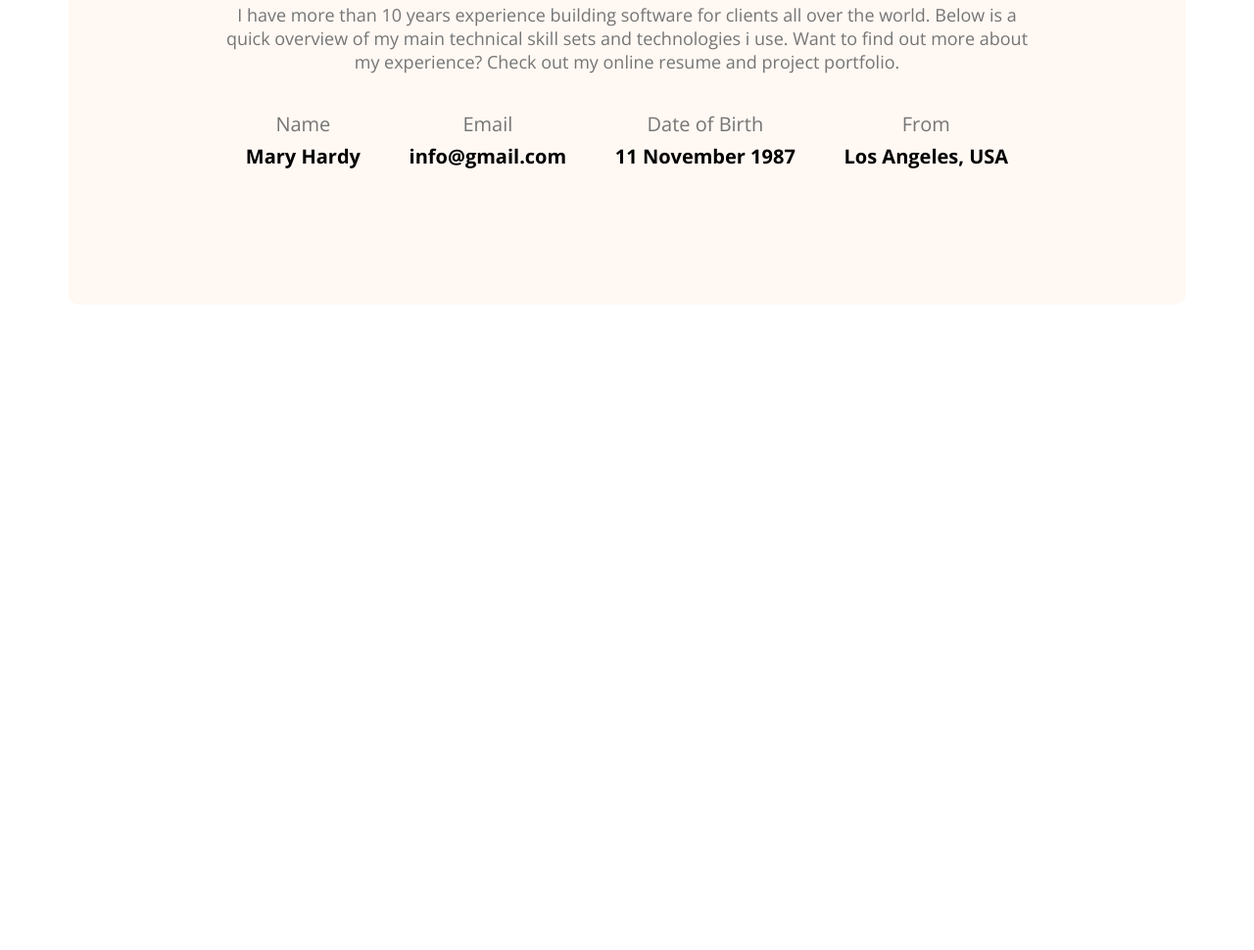
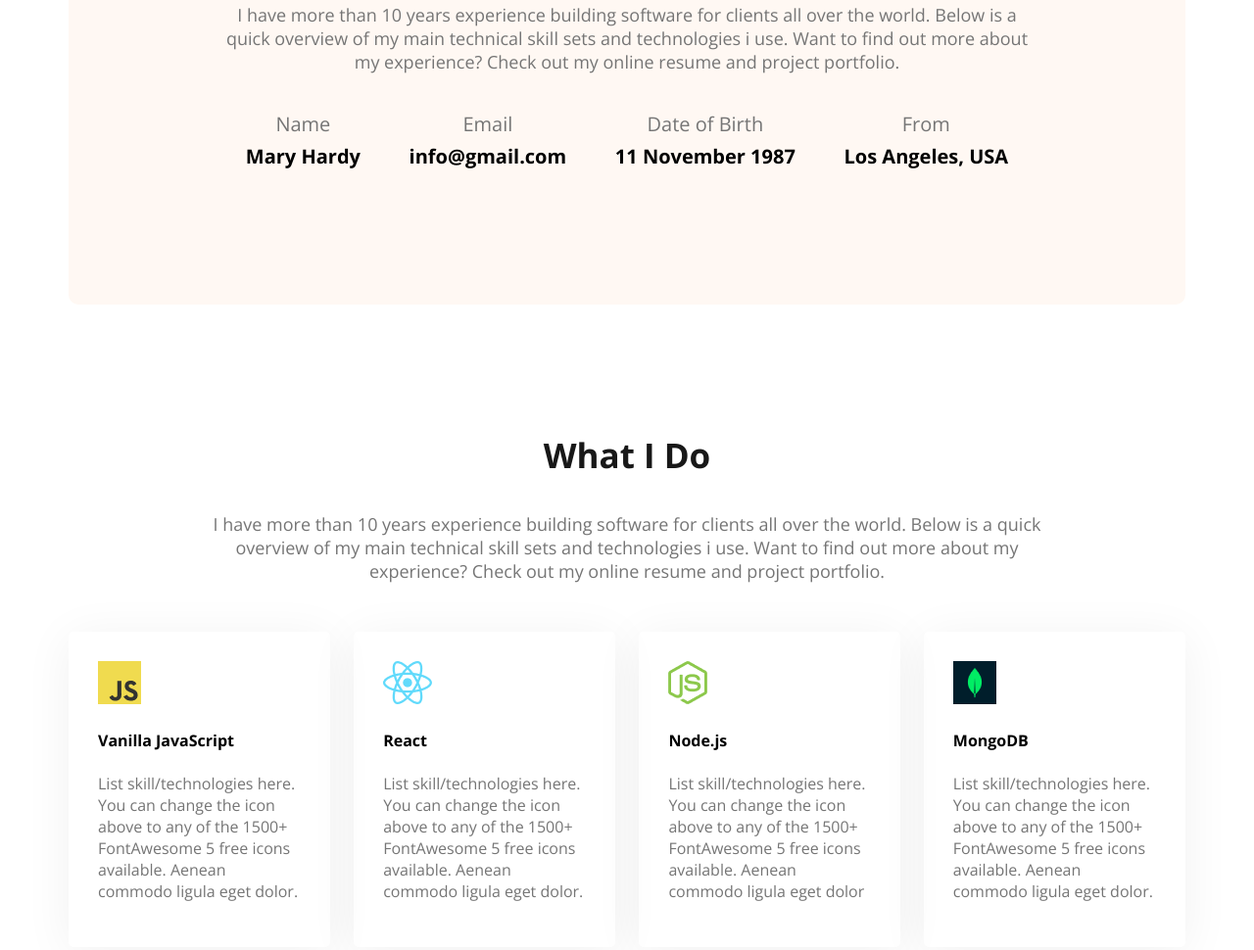
Before and after one commit to arafbinmasud/webdeveloper-portfolio, a plain HTML site: page index.html in a window 1280 px wide. Shown: the part 1210-2180 px from the top of the page at 98% size. Before the commit the page ends 1529 px from the top, so only its background shows below. Drawn offline with nearby package versions, Linux system fonts and the light colour scheme.

Commit message:
added skills section

```diff
--- a/Styles/portfolio.css
+++ b/Styles/portfolio.css
@@ -41,6 +41,9 @@
   font-size: 18px;
 }
 
+.text-center {
+  text-align: center;
+}
 /* header style */
 .header {
   background-image: url("../images/developer.png"),
@@ -114,12 +117,16 @@ main {
   margin: 0 auto;
 }
 
+main section {
+  margin-top: 130px;
+  margin-bottom: 130px;
+}
+
 /* About Styles */
 .about {
   border-radius: 10px;
   padding: 131px 156px;
   text-align: center;
-  margin-top: 130px;
 }
 .about-items {
   display: flex;
@@ -135,3 +142,22 @@ main {
   font-weight: bold;
   line-height: 0;
 }
+
+/* skills section styles */
+
+.skills-container {
+  display: flex;
+  gap: 24px;
+  margin-top: 50px;
+}
+
+.skill {
+  padding: 30px;
+  border-radius: 5px;
+  box-shadow: 0 6px 50px 0 rgba(0, 0, 0, 0.06);
+}
+
+.skills .section-description {
+  padding: 0 136px;
+
+}
--- a/index.html
+++ b/index.html
@@ -61,6 +61,35 @@
             </div>
         </section>
 
+        <!--What I do section starts-->
+        <section class="skills">
+            <h3 class="section-title text-center">What I Do</h3>
+            <p class="section-description dark-3 text-center">I have more than 10 years experience building software for clients all over the world. Below is a quick overview of my main technical skill sets and technologies i use. Want to find out more about my experience? Check out my online resume and project portfolio.</p>
+
+            <div class="skills-container">
+                <div class="skill">
+                    <img src="images/icons/js.png" alt="">
+                    <h4 class="skill-title">Vanilla JavaScript</h4>
+                    <p class="skill-description dark-3">List skill/technologies here. You can change the icon above to any of the 1500+ FontAwesome 5 free icons available. Aenean commodo ligula eget dolor.</p>
+                </div>
+                <div class="skill">
+                    <img src="images/icons/react.png" alt="">
+                    <h4 class="skill-title">React</h4>
+                    <p class="skill-description dark-3">List skill/technologies here. You can change the icon above to any of the 1500+ FontAwesome 5 free icons available. Aenean commodo ligula eget dolor.</p>
+                </div>
+                <div class="skill">
+                    <img src="images/icons/nodejs.png" alt="">
+                    <h4 class="skill-title">Node.js</h4>
+                    <p class="skill-description dark-3">List skill/technologies here. You can change the icon above to any of the 1500+ FontAwesome 5 free icons available. Aenean commodo ligula eget dolor </p>
+                </div>
+                <div class="skill">
+                    <img src="images/icons/mongo.png" alt="">
+                    <h4 class="skill-title">MongoDB</h4>
+                    <p class="skill-description dark-3">List skill/technologies here. You can change the icon above to any of the 1500+ FontAwesome 5 free icons available. Aenean commodo ligula eget dolor.</p>
+                </div>
+            </div>
+        </section>
+
     </main>
 
     <footer>
```
